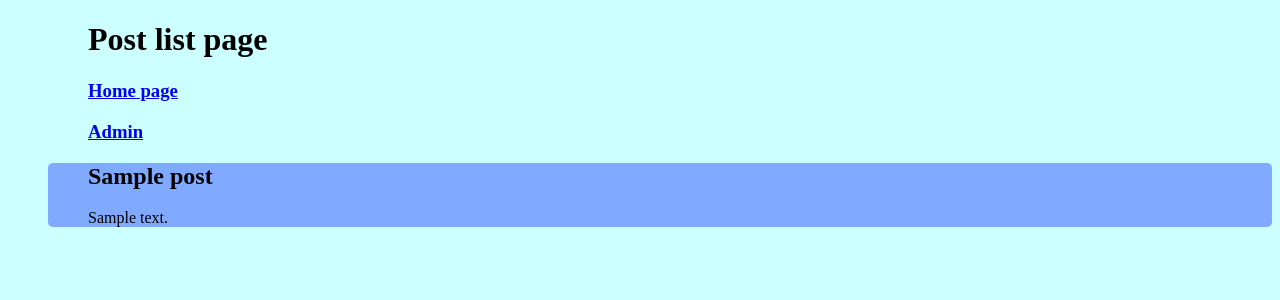
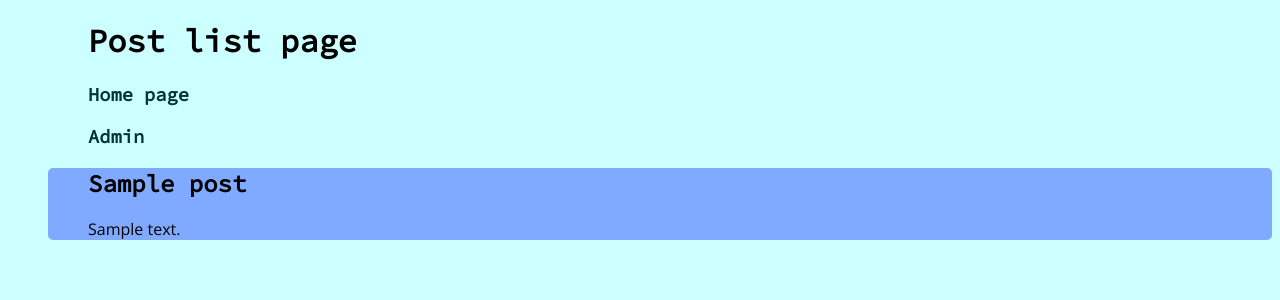
Before and after one commit to Yyr3LL/django-blog, a Django app: page /post_list/ in a window 1280 px wide. Shown: the top 300 px of the page. Run offline with Django 3.2, Linux system fonts and the light colour scheme; tables that the repository leaves empty hold one stand-in row (values such as "Sample post").

Commit message:
updated frond-end

```diff
--- a/project/templates/posts.html
+++ b/project/templates/posts.html
@@ -3,6 +3,8 @@
 <head>
     <meta charset="UTF-8">
     <title>the page</title>
+	<link href="https://fonts.googleapis.com/css?family=Source+Code+Pro&display=swap" rel="stylesheet">
+	<link href="https://fonts.googleapis.com/css?family=Open+Sans&display=swap" rel="stylesheet">
     <style type="text/css">
 
     	header {
@@ -14,6 +16,7 @@
     	}
     	body {
     		background-color: #ccffff;
+		    font-family: 'Source Code Pro', monospace;
     	}
     	ol {
     		list-style: none;
@@ -27,6 +30,13 @@
     		border-top-right-radius: 5px;
 			border-bottom-left-radius: 5px;
 			border-bottom-right-radius: 5px;
+    	}
+    	.post_in {
+		    font-family: 'Open Sans', sans-serif;
+    	}
+ 		a {
+    		text-decoration: none;
+    		color: #003333;
     	}
 
     </style>
@@ -53,7 +63,7 @@
 
 					<li>
 						<div class="container">
-							{{ i.text }}
+							<p class="post_in">{{ i.text }}</p>
 						</div>
 					</li>
 					<p></p>
```
Also changed, not shown: project/templates/index.html (+8 -2 lines).
